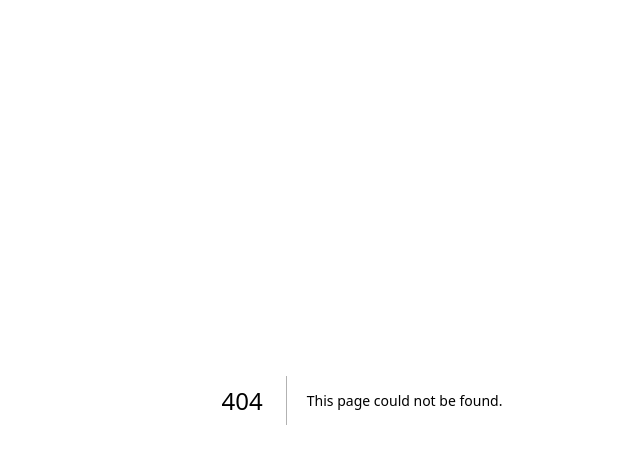
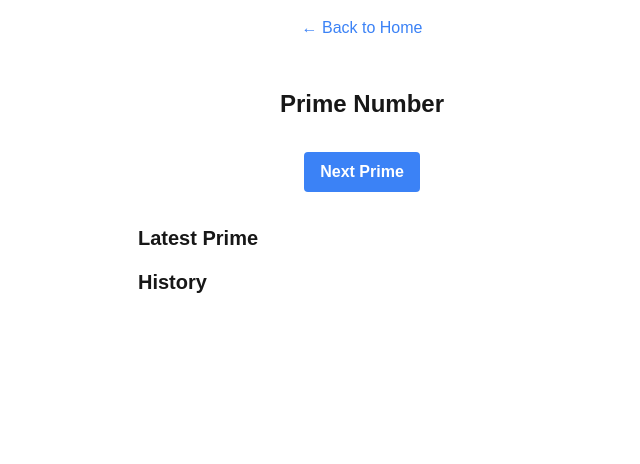
Before and after one commit to yumemio5220/my-app-20250224, a Next.js app: page /prime-number in a window 1280 px wide. Before the commit this address had no page. Shown: the top 464 px of the page, without its empty margins (278-918 px from the left). Built offline with nearby package versions, Linux system fonts and the light colour scheme.

Commit message:
素数の表示ページを追加

```diff
--- a/app/page.tsx
+++ b/app/page.tsx
@@ -23,6 +23,12 @@ export default function Home() {
         >
           Random Number
         </a>
+        <a
+          href="/prime-number"
+          className="bg-white text-black px-4 py-2 sm:px-6 sm:py-3 rounded-lg text-lg sm:text-xl hover:bg-gray-200 transition-colors active:scale-95"
+        >
+          Prime Number
+        </a>
       </div>
 
       {/* Mobile notice */}
--- /dev/null
+++ b/app/prime-number/page.tsx
@@ -0,0 +1,60 @@
+"use client";
+
+import { useState } from "react";
+import Link from "next/link";
+
+function isPrime(num: number): boolean {
+  if (num < 2) return false;
+  for (let i = 2, sqrt = Math.sqrt(num); i <= sqrt; i++) {
+    if (num % i === 0) return false;
+  }
+  return true;
+}
+
+function getNextPrime(current: number): number {
+  let next = current + 1;
+  while (!isPrime(next)) {
+    next++;
+  }
+  return next;
+}
+
+export default function PrimeNumberPage() {
+  const [number, setNumber] = useState(1);
+  const [history, setHistory] = useState<number[]>([]);
+
+  const handleClick = () => {
+    const nextPrime = getNextPrime(number);
+    setNumber(nextPrime);
+    setHistory((prev) => [nextPrime, ...prev]);
+  };
+
+  return (
+    <div className="flex flex-col items-center h-screen p-4">
+      <Link href="/" className="text-blue-500 hover:text-blue-700 mb-4">
+        ← Back to Home
+      </Link>
+      <div className="flex flex-col items-center pt-8">
+        <h1 className="text-2xl font-bold mb-8">Prime Number</h1>
+        <button
+          onClick={handleClick}
+          className="bg-blue-500 hover:bg-blue-700 text-white font-bold py-2 px-4 rounded mb-8"
+        >
+          Next Prime
+        </button>
+      </div>
+
+      <div className="w-full max-w-md overflow-y-auto flex-1 pb-8">
+        <h2 className="text-xl font-semibold mb-4">Latest Prime</h2>
+        {history.length > 0 && (
+          <div className="text-3xl font-bold text-center mb-8">
+            {history[0]}
+          </div>
+        )}
+
+        <h2 className="text-xl font-semibold mb-4">History</h2>
+        <div className="text-lg break-words">{history.join(" ")}</div>
+      </div>
+    </div>
+  );
+}
```
